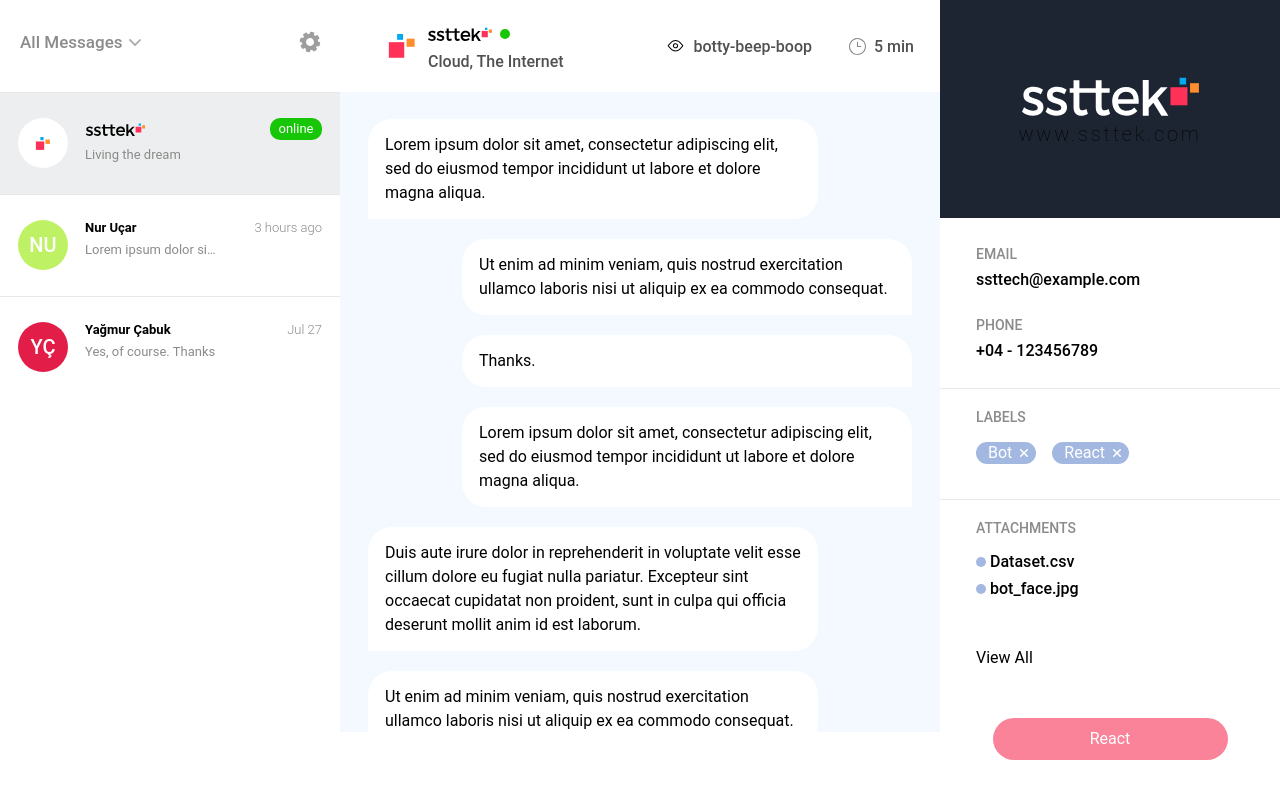
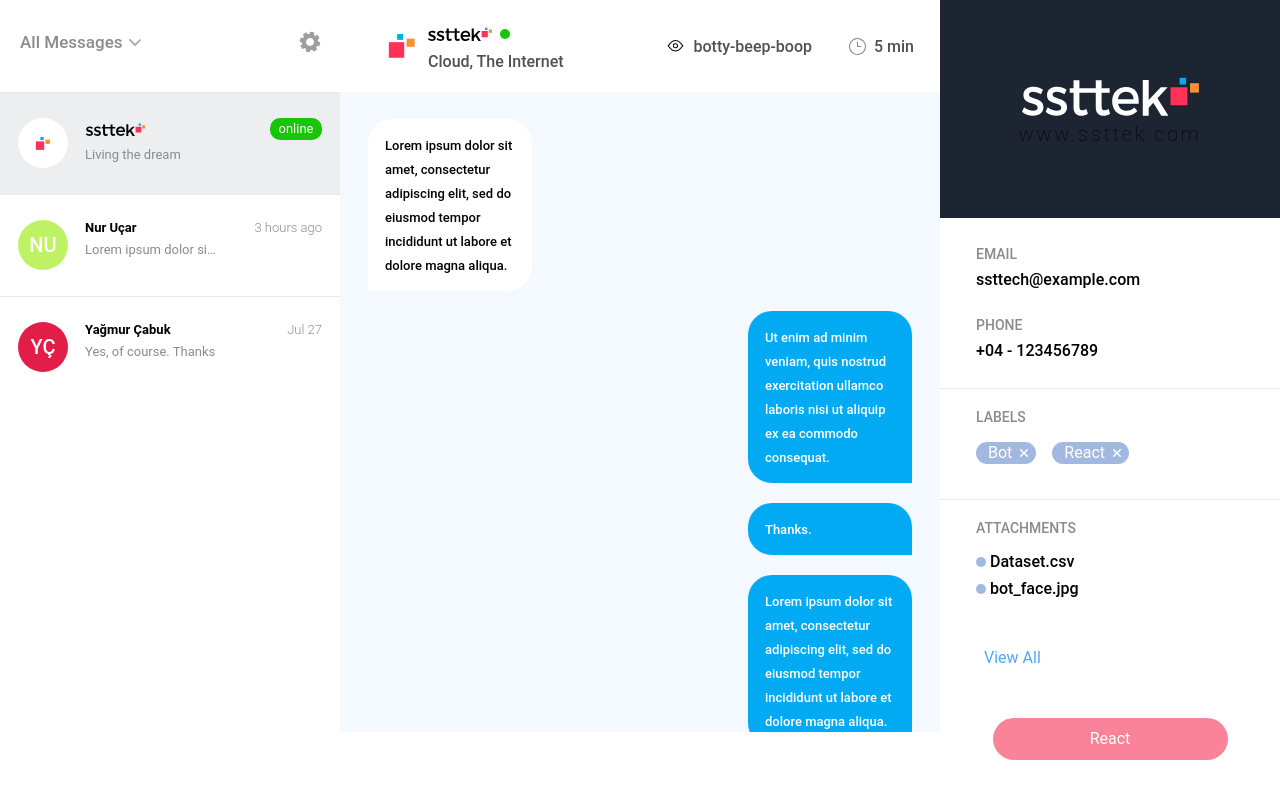
Before and after one commit to NurUcar/ssttek-chat, a Next.js app: page / in a window 1280 px wide. Shown: the top 798 px of the page. Built offline with nearby package versions, Linux system fonts and the light colour scheme.

Commit message:
fix: chat container body with message box

```diff
--- a/src/components/chatContainer/subComponents/chatContainerBody/messageBox/index.tsx
+++ b/src/components/chatContainer/subComponents/chatContainerBody/messageBox/index.tsx
@@ -8,10 +8,10 @@ const MessageBox = ({ isCurrentUser, message }: IMessageBox) => {
 
     return (
         <div className={"w-full"}>
-            <div className={classNames("min-h-[41px] w-[450px] mb-5 bg-white px-[17px] py-[14px]",
-                isCurrentUser ? "bg-vividCerulean ml-auto rounded-bl-3xl rounded-tl-3xl rounded-tr-3xl" :
-                    "bg-white rounded-br-3xl rounded-tr-3xl rounded-tl-3xl")}>
-                <span>
+            <div className={classNames("min-h-[41px] max-w-[164px] mb-5 px-[17px] py-[14px]",
+                isCurrentUser ? "bg-vividCerulean ml-auto rounded-bl-3xl rounded-tl-3xl rounded-tr-3xl text-white" :
+                    "bg-white rounded-br-3xl rounded-tr-3xl rounded-tl-3xl text-black")}>
+                <span className="text-[13px] font-medium leading-[15px]">
                     {message}
                 </span>
             </div >
--- a/src/components/rightMenu/subComponents/rightMenuBody/index.tsx
+++ b/src/components/rightMenu/subComponents/rightMenuBody/index.tsx
@@ -45,7 +45,12 @@ const RightMenuBody = () => {
                 </div>
             </div>
 
-            <span className="my-12 pl-9">View All</span>
+
+            <div className="w-full flex justify-start my-12 pl-9">
+                <Button buttonType="ghost">
+                    View All
+                </Button>
+            </div>
             <div className="w-full flex justify-center">
 
                 <Button
--- a/src/components/shared/button/index.tsx
+++ b/src/components/shared/button/index.tsx
@@ -13,6 +13,7 @@ const Button = (props: IDefaultButtonProps) => {
     color = "red",
     leftIcon,
     rightIcon,
+    buttonType,
     type = "button",
     isLoading = false,
     ...rest
@@ -25,6 +26,8 @@ const Button = (props: IDefaultButtonProps) => {
       className={classNames(
         " rounded-[60px] transition-all flex items-center justify-center",
         `bg-${color}`,
+        buttonType === "ghost" &&
+        "font-normal text-base text-blueJeans disabled:text-philippineGray",
         className)}
       {...rest}
     >
--- a/tailwind.config.js
+++ b/tailwind.config.js
@@ -17,6 +17,7 @@ module.exports = {
 				tulip: '#fa8299',
 				darkLiver: '#515151',
 				vividCerulean: '#01AAF3',
+				blueJeans: '#53A6FA',
 			},
 			letterSpacing: {
 				custom: '.14em',
```
